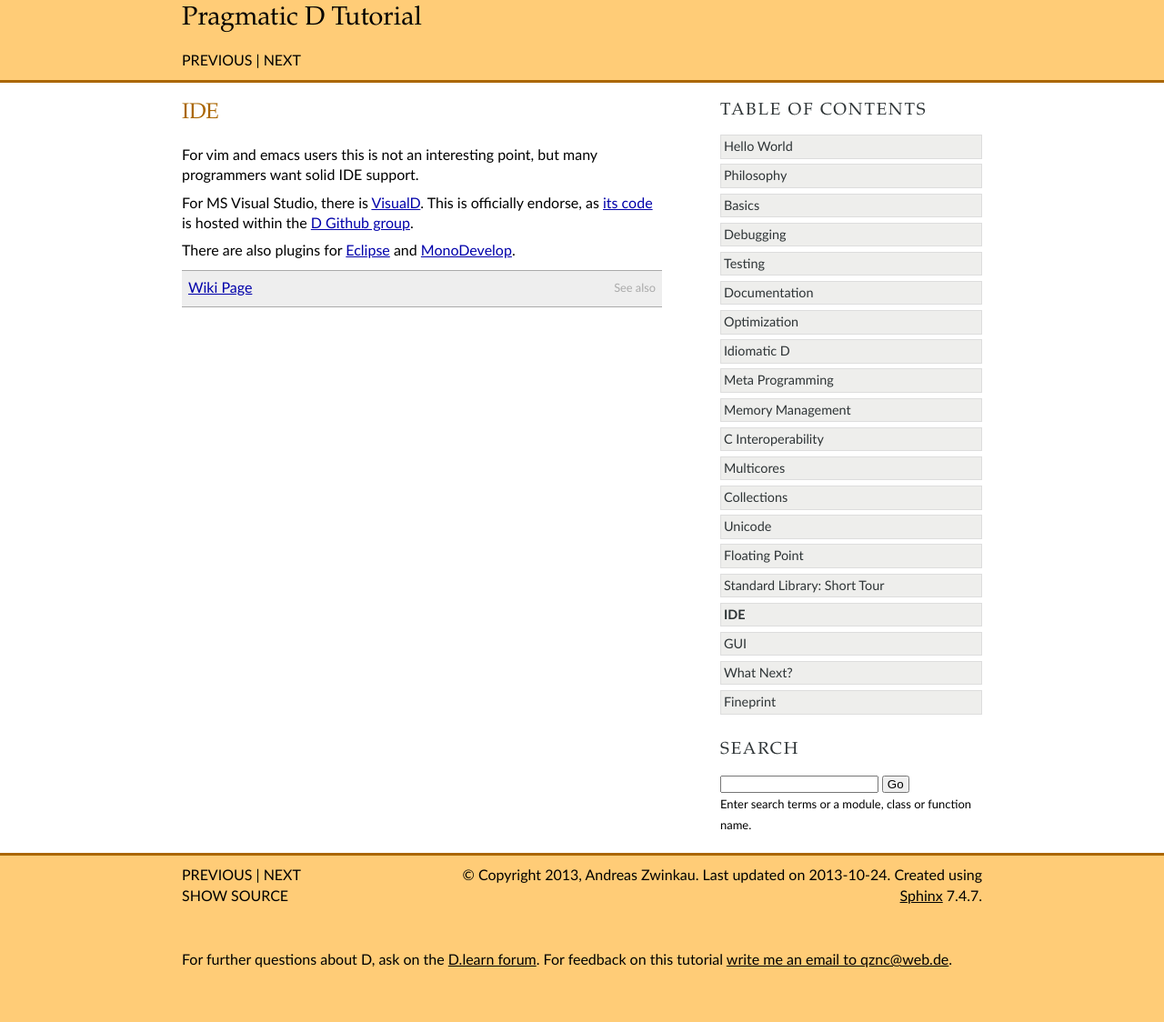
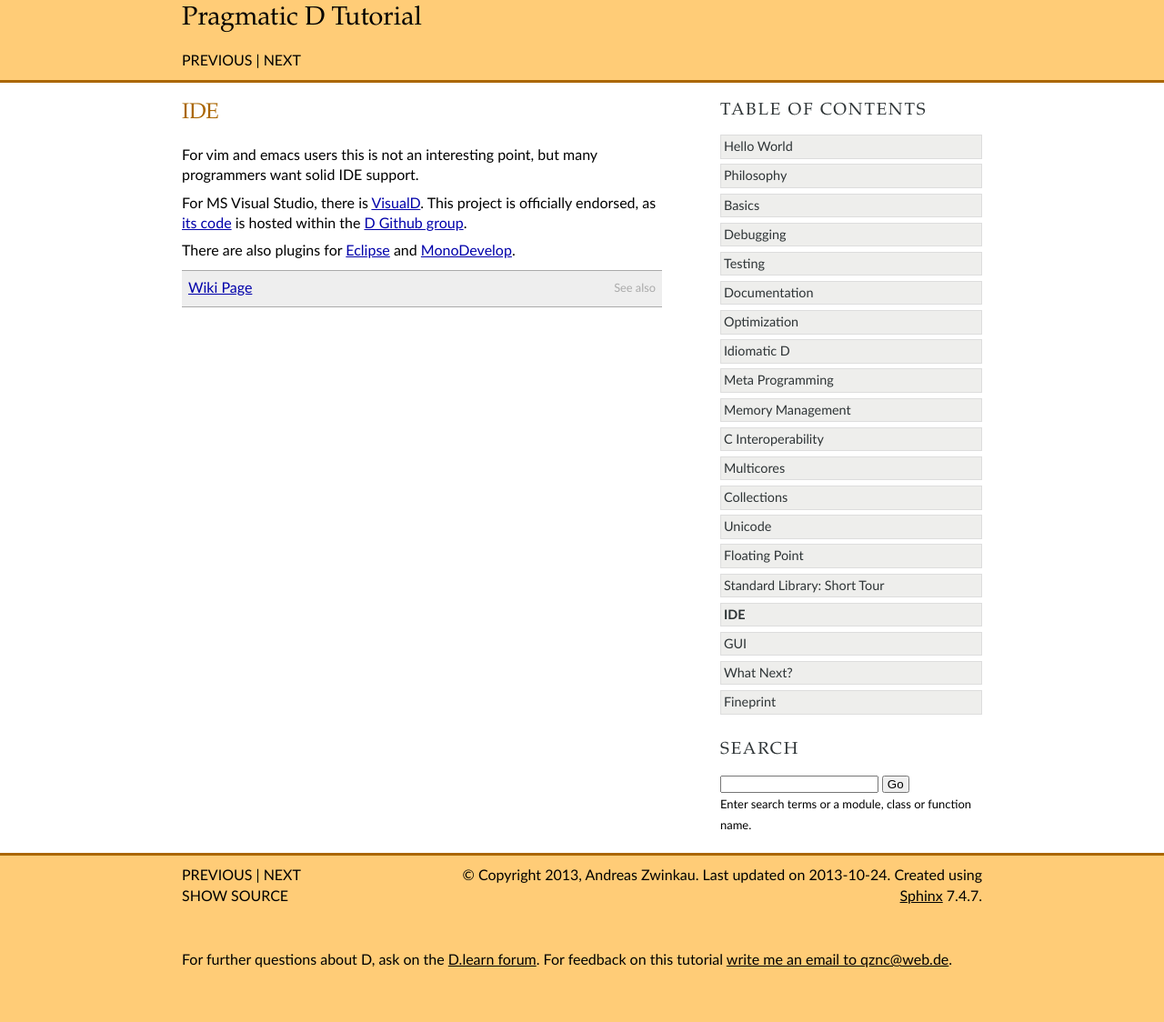
Before and after one commit to qznc/d-tut, a Sphinx documentation site: the page built from source/ide.rst, in a window 1280 px wide. Shown: the whole page at 91% size. Built offline with Sphinx 7.4.7, drawn with Linux system fonts in a browser that asks for light colours.

Commit message:
Grammar change in IDE

```diff
--- a/source/ide.rst
+++ b/source/ide.rst
@@ -6,7 +6,7 @@ but many programmers want solid IDE support.
 
 For MS Visual Studio,
 there is `VisualD <http://www.dsource.org/projects/visuald>`_.
-This is officially endorse,
+This project is officially endorsed,
 as `its code <https://github.com/D-Programming-Language/visuald>`_
 is hosted within the `D Github group <https://github.com/D-Programming-Language>`_.
 
```
